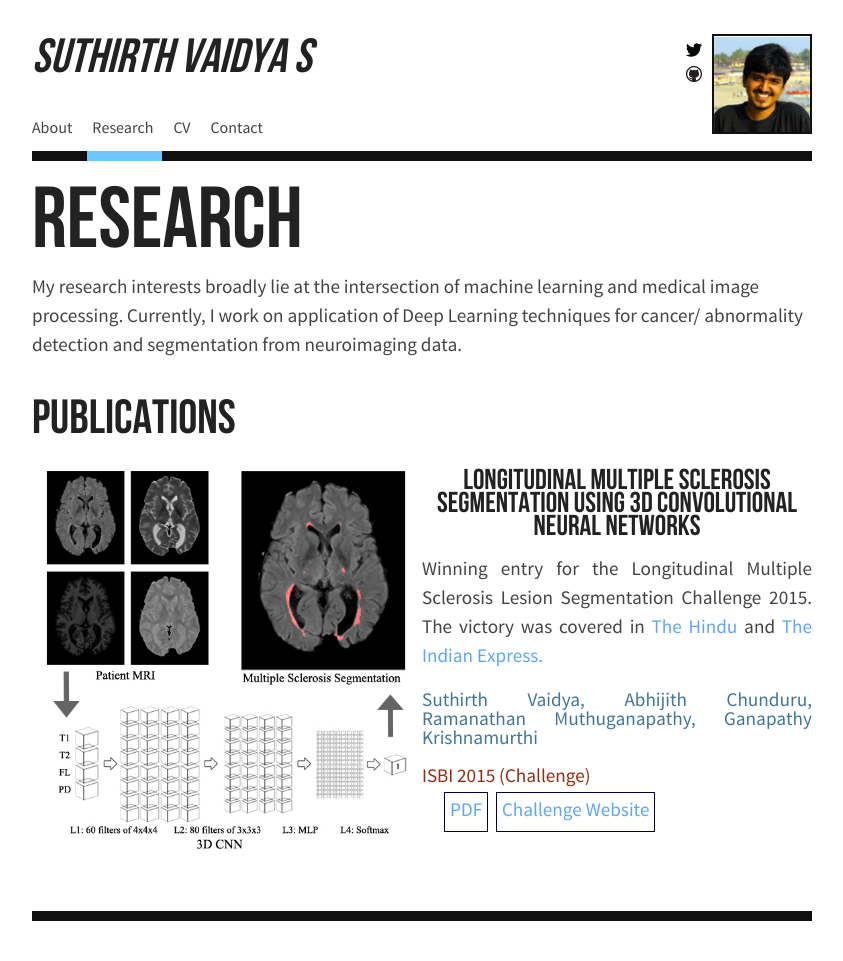
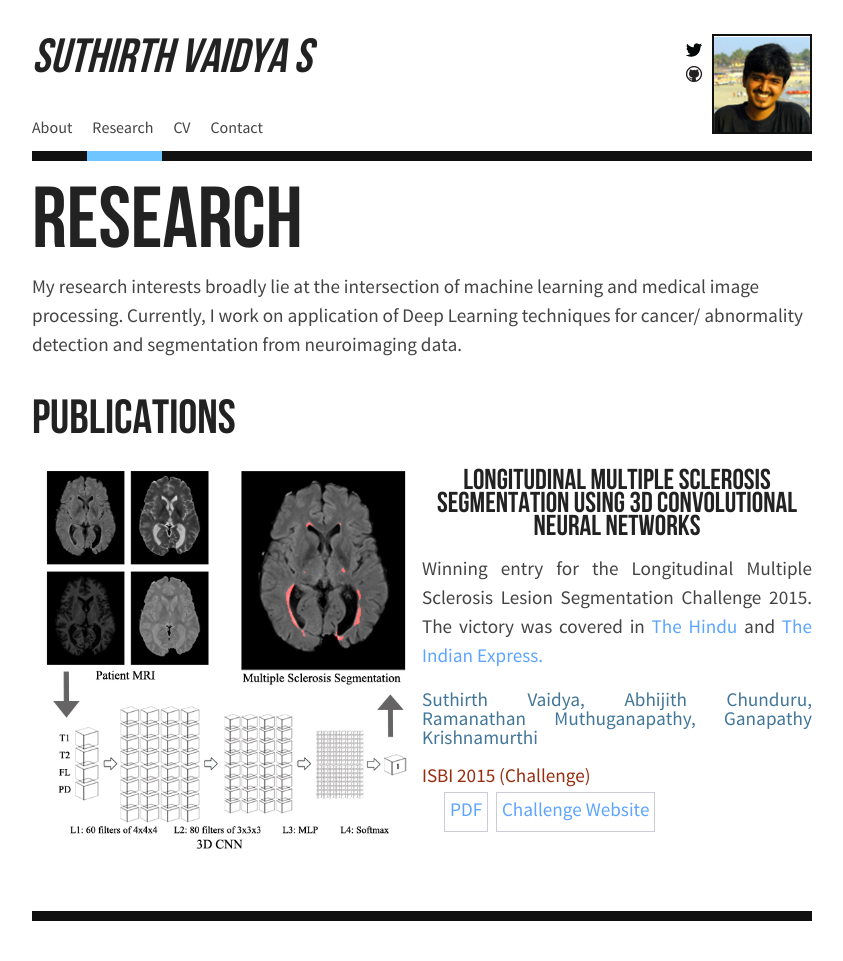
Before and after one commit to suthirth/suthirth.github.io, a Jekyll site: the page built from research/index.html, in a window 1280 px wide. Shown: the whole page, without its empty margins (218-1061 px from the left). Built offline with Jekyll 4.4.1, drawn with Linux system fonts in a browser that asks for light colours.

Commit message:
Update mobile.css

```diff
--- a/css/mobile.css
+++ b/css/mobile.css
@@ -79,11 +79,15 @@ p {
   color: #992B0F;
  }
  .publ li {
-   border: 1px solid #00003D;
+   border: 1px solid #CCCCD8;
    padding: 5px;
    margin: 5px 2px;
    display: inline-block;}
-
+.pubt {
+  color: #444444;
+  font-weight: bold;
+  text-align: justify;
+ }
 
 header a {
   color: inherit; }
```
